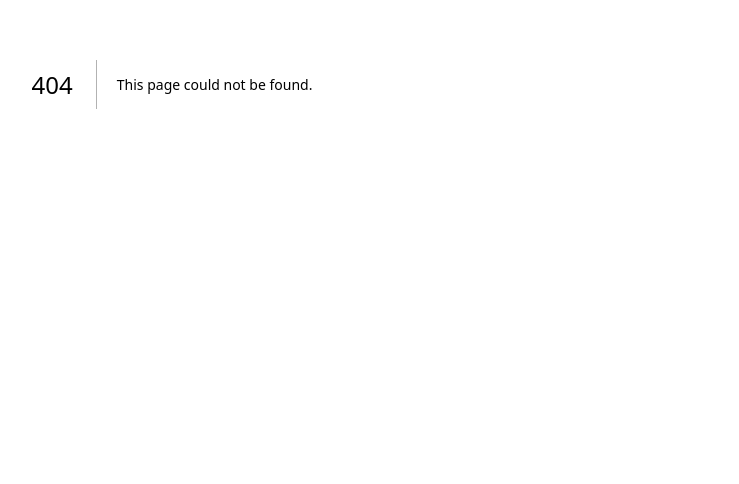
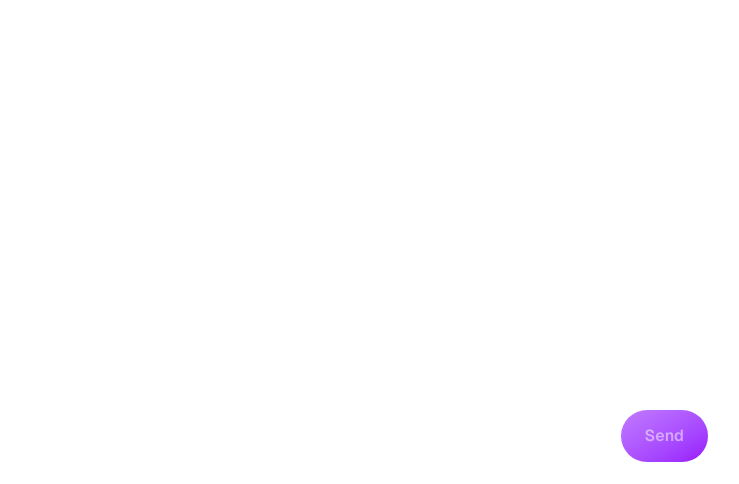
Before and after one commit to hasnat-shohag/ai-sdk-exploring-vercel, a Next.js app: page /tools in a window 1280 px wide. Before the commit this address had no page. Shown: the part 316-800 px from the top of the page, without its empty margins (468-1207 px from the left). Built offline with nearby package versions, Linux system fonts and the light colour scheme.

Commit message:
exploring tools

```diff
--- /dev/null
+++ b/src/app/(ui)/tools/page.tsx
@@ -0,0 +1,106 @@
+"use client";
+import { useChat } from "@ai-sdk/react";
+import { DefaultChatTransport } from "ai";
+import { Loader, Pause } from "lucide-react";
+import { useEffect, useRef, useState } from "react";
+
+export default function ToolInterface() {
+	const [input, setInput] = useState("");
+	const { messages, error, status, sendMessage, stop } = useChat({
+		transport: new DefaultChatTransport({ api: "/api/tools" }),
+	});
+
+	const handleSubmit = (e: React.FormEvent<HTMLFormElement>) => {
+		e.preventDefault();
+		sendMessage({ text: input });
+
+		setInput("");
+	};
+
+	const bottomRef = useRef<HTMLDivElement>(null);
+
+	useEffect(() => {
+		bottomRef.current?.scrollIntoView({ behavior: "smooth" });
+	}, [messages]);
+
+	return (
+		<div className='h-screen flex flex-col bg-gradient-to-br font-sans'>
+			<div className='flex-1 overflow-y-auto scroll-smooth p-6 ml-20 pr-16'>
+				{error && <div className='text-red-500'>{error?.message}</div>}
+
+				{messages && (
+					<>
+						{messages.map((msg) => (
+							<div
+								key={msg.id}
+								className={`my-3 flex ${
+									msg.role === "assistant" ? "justify-start" : "justify-end"
+								}`}
+							>
+								<div
+									className={`max-w-[70%] p-3 rounded-2xl ${
+										msg.role === "assistant" ? "" : "bg-amber-50/10 text-right"
+									}`}
+								>
+									<span className='block font-medium text-lg mb-1'>
+										{msg.role === "assistant" ? "AI" : "User"}
+									</span>
+									{msg?.parts?.map((part, index) =>
+										part?.type === "text" ? (
+											<div key={index} className='whitespace-pre-wrap'>
+												{part.text}
+											</div>
+										) : null
+									)}
+								</div>
+							</div>
+						))}
+					</>
+				)}
+				{status === "submitted" && (
+					<Loader className='animate-spin'>...</Loader>
+				)}
+
+				<div ref={bottomRef} />
+			</div>
+
+			{/* Input Form */}
+			<div className='bg-white/10 backdrop-blur-md p-5 lg:px-6 border-t border-white/20'>
+				<form
+					onSubmit={(e) => {
+						e.preventDefault();
+						setInput("");
+						handleSubmit(e);
+					}}
+					className='flex gap-3 items-center mx-20'
+				>
+					<input
+						type='text'
+						value={input}
+						onChange={(e) => setInput(e.target.value)}
+						placeholder='Type your message...'
+						className='flex-1 px-5 py-3.5 bg-white/10 border-2 border-white/20 rounded-full text-white placeholder-white/70 text-base outline-none transition-all duration-300 backdrop-blur-md focus:border-white/40 focus:bg-white/15 disabled:opacity-50'
+					/>
+					{status === "streaming" || status === "submitted" ? (
+						<button
+							type='submit'
+							// disabled={isLoading || !input.trim()}
+							className='px-6 py-3.5 rounded-full cursor-pointer font-semibold text-base transition-all duration-300 flex items-center gap-2'
+							onClick={stop}
+						>
+							<Pause />
+						</button>
+					) : (
+						<button
+							type='submit'
+							disabled={status !== "ready"}
+							className='px-6 py-3.5 rounded-full cursor-pointer font-semibold text-base transition-all duration-300 flex items-center gap-2 disabled:bg-white/20 text-white/50 bg-gradient-to-br from-purple-400 to-purple-600 hover:shadow-lg hover:scale-105'
+						>
+							Send
+						</button>
+					)}
+				</form>
+			</div>
+		</div>
+	);
+}
--- /dev/null
+++ b/src/app/api/tools/route.ts
@@ -0,0 +1,47 @@
+import { google } from "@ai-sdk/google";
+import {
+	streamText,
+	UIMessage,
+	convertToModelMessages,
+	tool,
+	stepCountIs,
+	InferUITools,
+	UIDataTypes,
+} from "ai";
+import { z } from "zod";
+
+const tools = {
+	getWeather: tool({
+		description: "Get the weather for a location",
+		inputSchema: z.object({
+			city: z.string().describe("The city to get the weather for"),
+		}),
+		execute: async ({ city }) => {
+			if (city === "dhaka") {
+				return "26C and cloudy";
+			} else if (city === "rajshahi") return "28C and clean";
+			else return "Unknown";
+		},
+	}),
+};
+
+export type ChatTools = InferUITools<typeof tools>;
+export type ChatMessage = UIMessage<never, UIDataTypes, ChatTools>;
+
+export async function POST(req: Request) {
+	try {
+		const { messages }: { messages: ChatMessage[] } = await req.json();
+
+		const result = streamText({
+			model: google("gemini-2.0-flash"),
+			messages: convertToModelMessages(messages),
+			tools,
+			stopWhen: stepCountIs(2),
+		});
+
+		return result.toUIMessageStreamResponse();
+	} catch (error) {
+		console.error("Error creating chat:", error);
+		return new Response("Failed to create chat", { status: 500 });
+	}
+}
```
